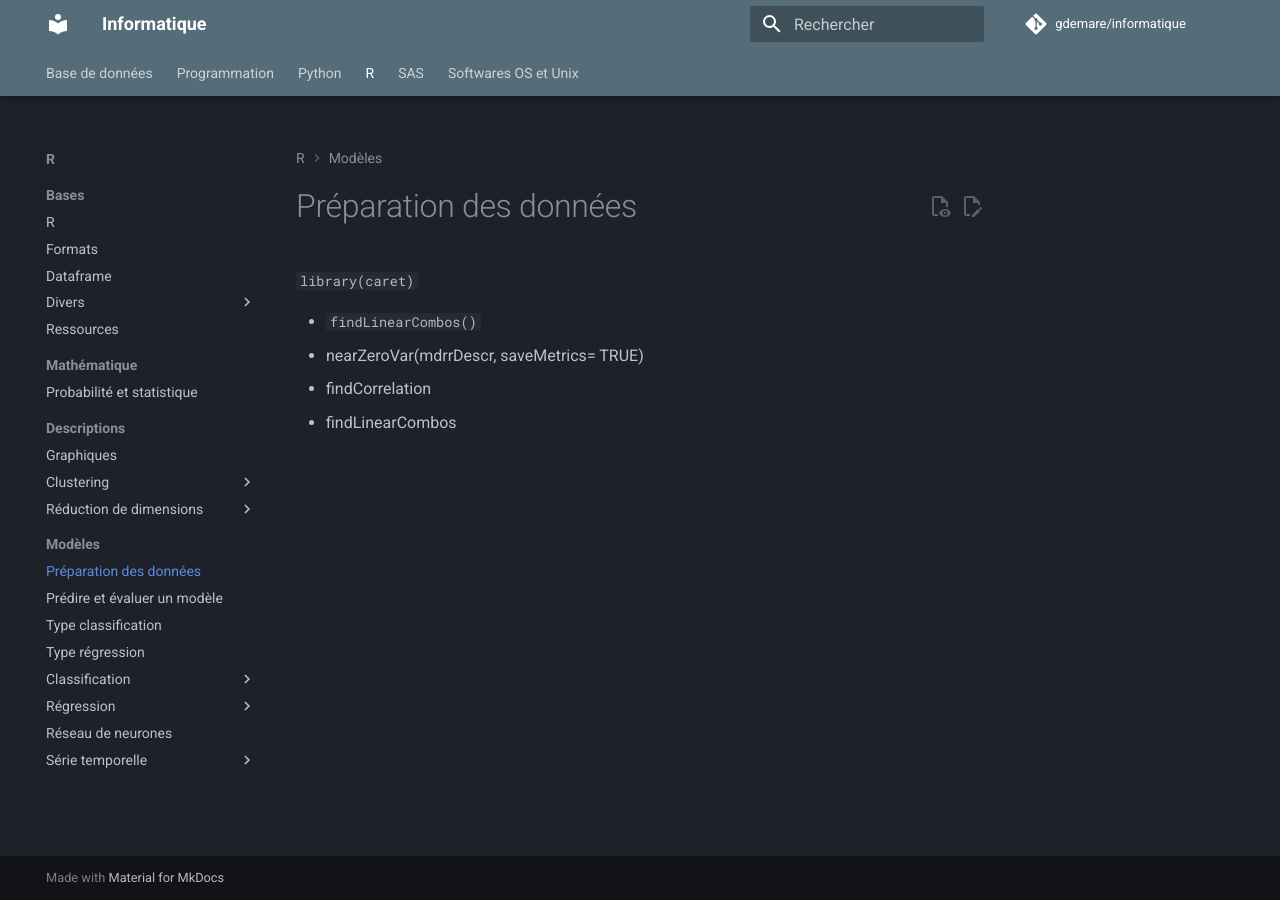
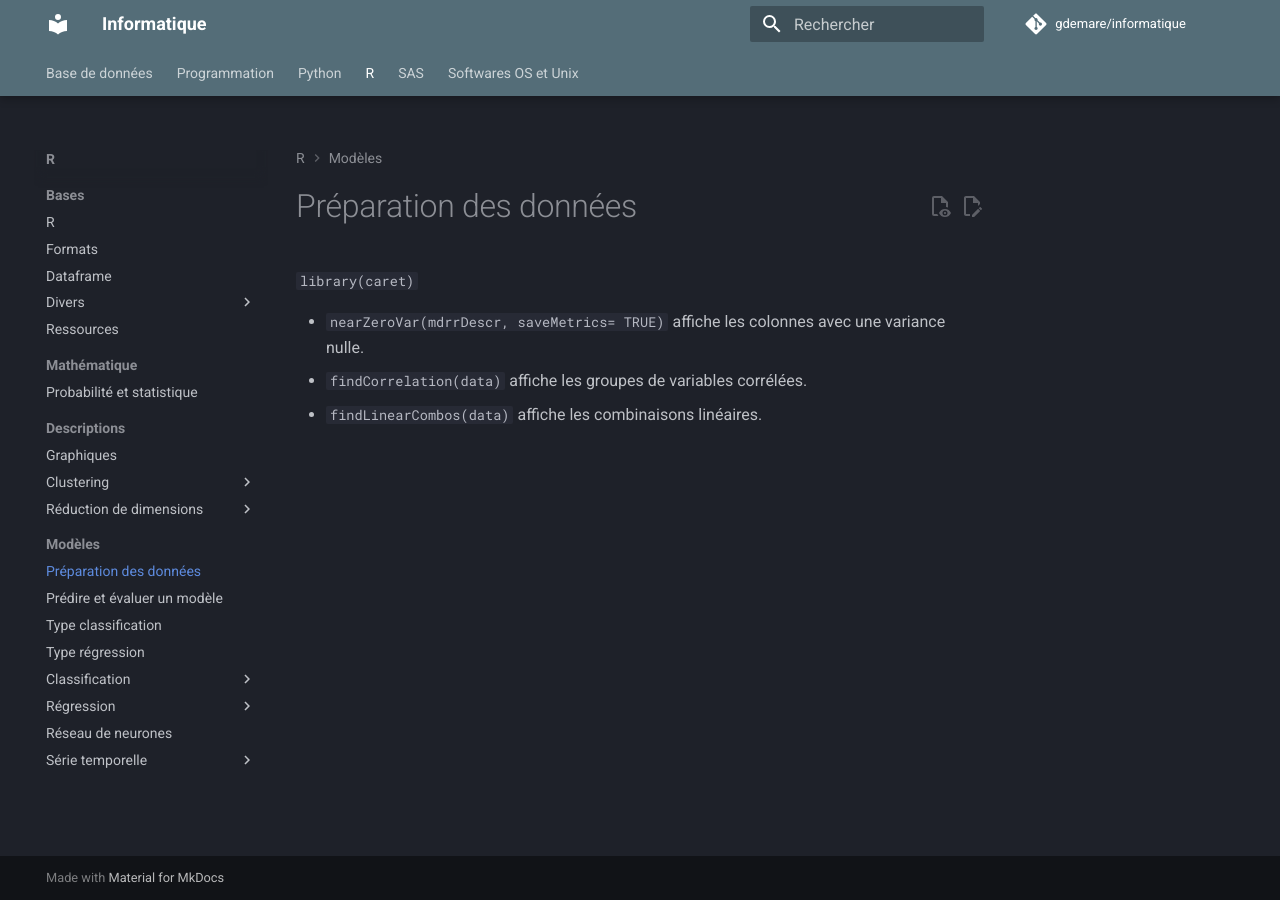
Before and after one commit to gdemare/Informatique, an MkDocs documentation site: the page built from docs/r/models/preparation-data_r.md, in a window 1280 px wide. Built offline with MkDocs 1.6.1 and Material for MkDocs 9.7.7, drawn with Linux system fonts in a browser that asks for light colours; comment, search, counter and statistics services are not loaded.

Commit message:
Update preparation-data_r.md

```diff
--- a/docs/r/models/preparation-data_r.md
+++ b/docs/r/models/preparation-data_r.md
@@ -1,6 +1,5 @@
 `library(caret)`
 
-* `findLinearCombos()`
-* nearZeroVar(mdrrDescr, saveMetrics= TRUE)
-* findCorrelation
-* findLinearCombos
+* `nearZeroVar(mdrrDescr, saveMetrics= TRUE)` affiche les colonnes avec une variance nulle.
+* `findCorrelation(data)` affiche les groupes de variables corrélées.
+* `findLinearCombos(data)` affiche les combinaisons linéaires.
```
